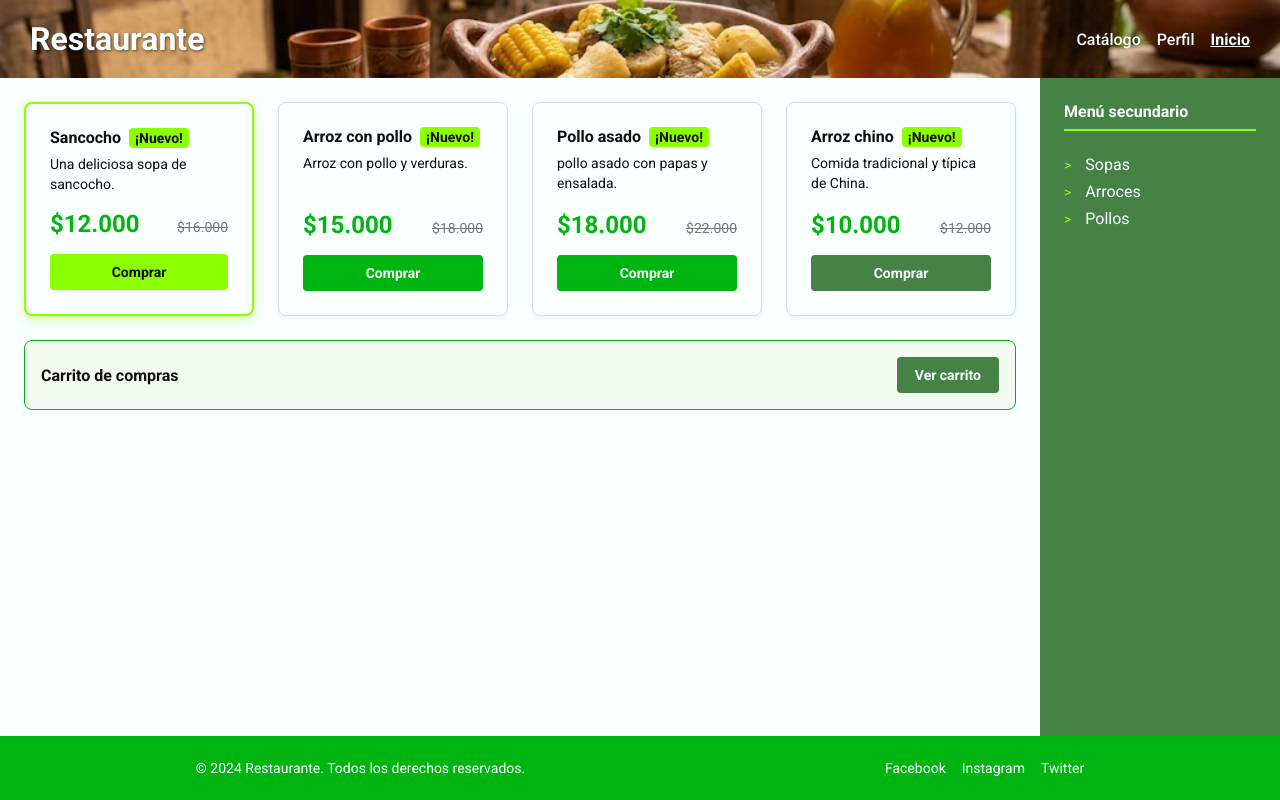
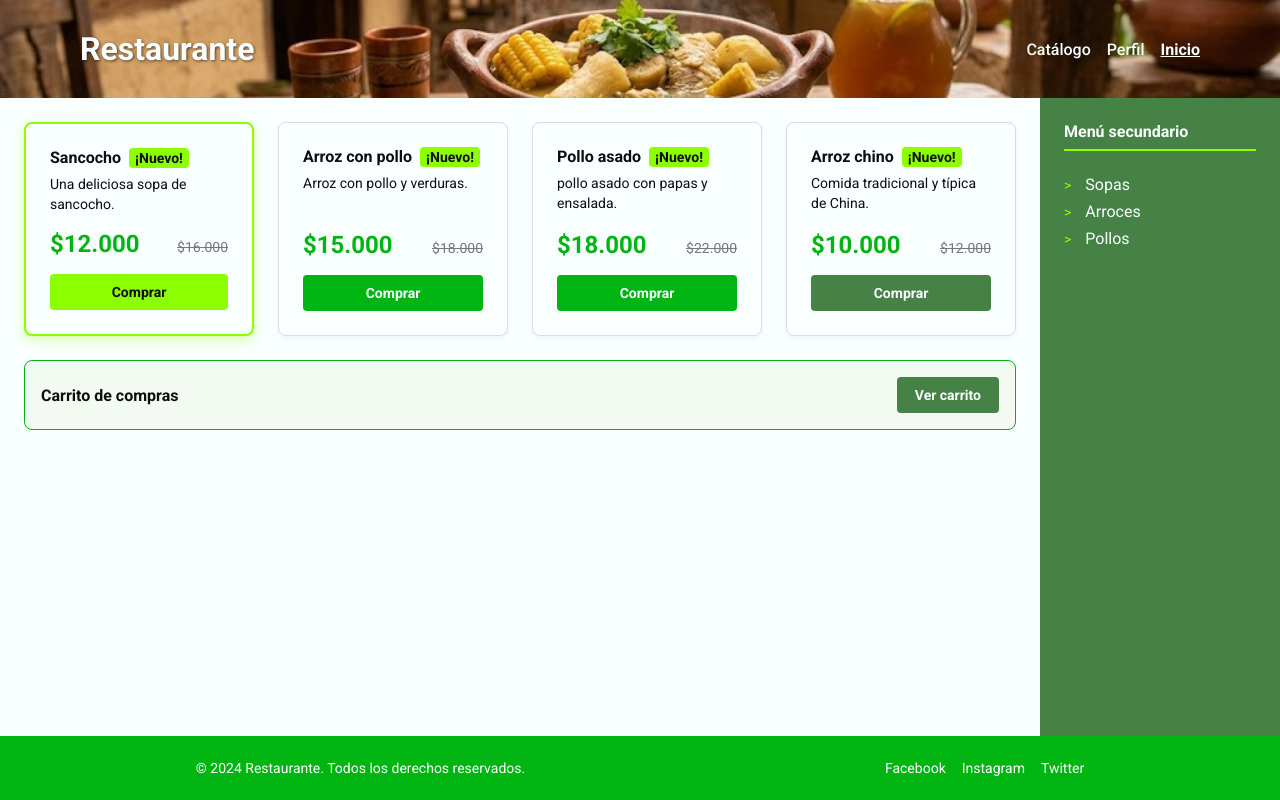
Before and after one commit to Marcosuarez02/CSS, a plain HTML site: page index.html in a window 1280 px wide. Drawn offline with Linux system fonts and the light colour scheme.

Commit message:
style(header): ajustar espaciado de cabecera

```diff
--- a/css/header.css
+++ b/css/header.css
@@ -7,7 +7,7 @@
     background-image: url("../img/header.jpg");
     background-size: cover;
     background-position: center;
-    padding: 20px 30px;
+    padding: 30px 80px;
 }
 
 .header__title {
```
